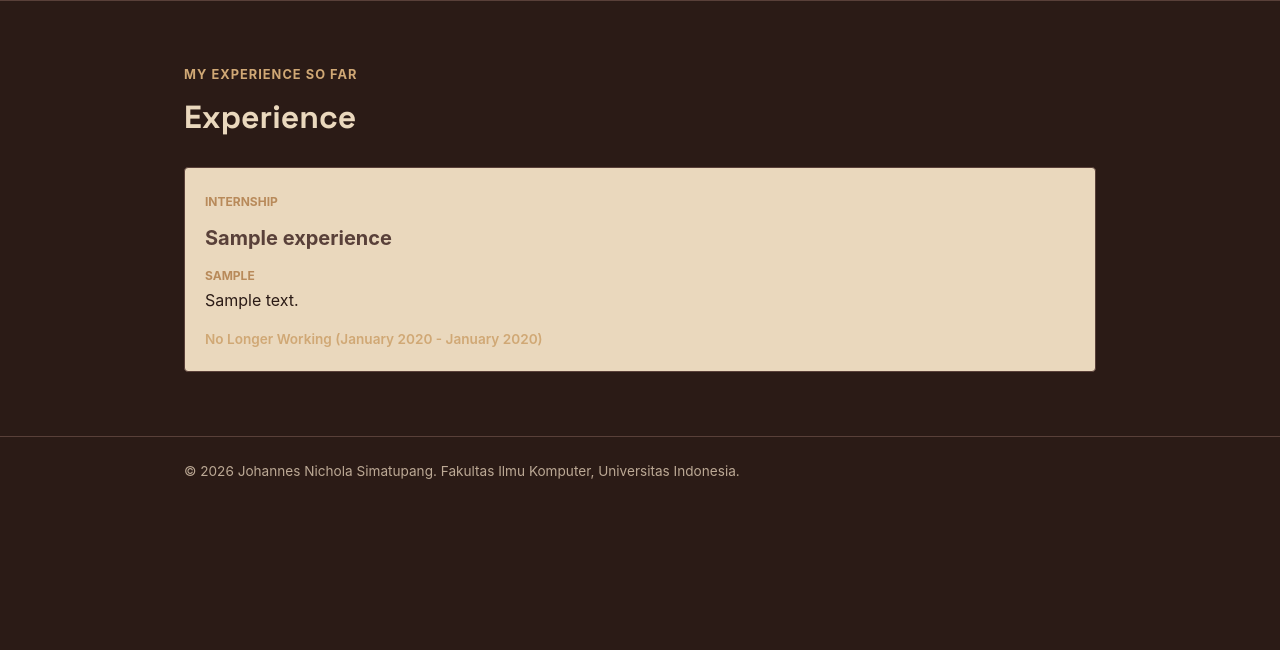
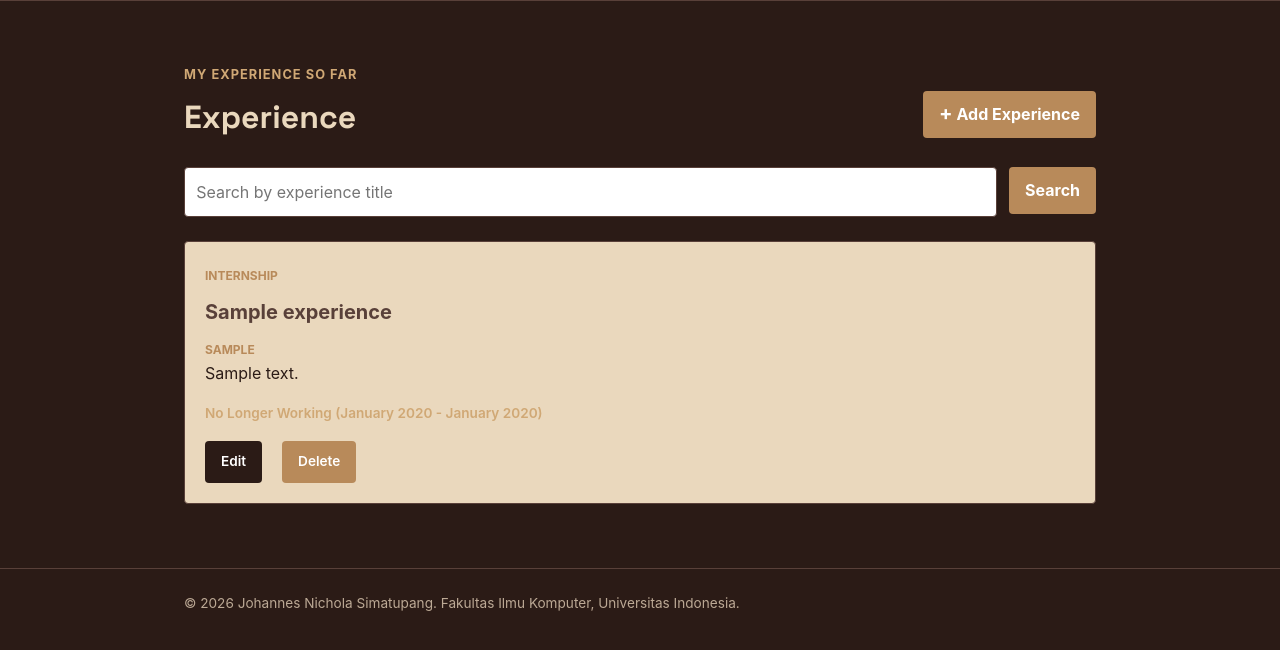
Before and after one commit to JohannesNichola/myportofolio, a Django app: page /experience/ in a window 1280 px wide. Shown: the part 74-724 px from the top of the page. Run offline with Django 5.2, Linux system fonts and the light colour scheme; tables that the repository leaves empty hold one stand-in row (values such as "Sample post").

Commit message:
feat(experience): add add experience, experience form, edit experience, delete experience, and views experience function test

```diff
--- a/main/urls.py
+++ b/main/urls.py
@@ -3,6 +3,10 @@ from django.urls import path
 from main.views import (
     show_main,
     show_experience,
+    create_experience,
+    edit_experience,
+    get_experiences_json,
+    delete_experience,
     show_education,
     show_project,
     create_project,
@@ -18,6 +22,9 @@ app_name = "main"
 urlpatterns = [
     path("", show_main, name="show_main"),
     path("experience/", show_experience, name="show_experience"),
+    path("experience/create/", create_experience, name="create_experience"),
+    path("experience/<uuid:experience_id>/edit/", edit_experience, name="edit_experience"),
+    path("experience/<uuid:experience_id>/delete/", delete_experience, name="delete_experience"),
     path("education/", show_education, name="show_education"),
     path("project/", show_project, name="show_project"),
     path("project/create/", create_project, name="create_project"),
@@ -26,4 +33,5 @@ urlpatterns = [
     path("project/<uuid:project_id>/delete-image/<uuid:image_id>/", delete_project_image, name="delete_project_image"),
     path("project/<uuid:project_id>/delete/", delete_project, name="delete_project"),
     path("api/projects/", get_projects_json, name="get_projects_json"),
+    path("api/experiences/", get_experiences_json, name="get_experiences_json"),
 ]
--- a/main/views.py
+++ b/main/views.py
@@ -3,7 +3,7 @@ from django.core import serializers
 from django.http import HttpResponse
 from django.shortcuts import get_object_or_404, redirect, render
 
-from main.forms import ProjectForm, ProjectImageForm
+from main.forms import ExperienceForm, ProjectForm, ProjectImageForm
 from main.models import Experience, Education, Project, ProjectImage, Skill
 
 
@@ -25,13 +25,76 @@ def show_main(request):
 
 
 def show_experience(request):
-    experience_list = Experience.objects.all().order_by('-started_at')
+    json_response = get_experiences_json(request)
+
+    experiences = serializers.deserialize(
+        "json",
+        json_response.content.decode("utf-8"),
+    )
+    experiences = [experience.object for experience in experiences]
+    title_query = request.GET.get("title", "").strip()
 
     context = {
         "name": "Johannes Nichola Simatupang",
-        "experience_list": experience_list,
+        "experience_list": experiences,
+        "title_query": title_query,
     }
     return render(request, "experience.html", context)
+
+
+def create_experience(request):
+    form = ExperienceForm(request.POST or None)
+
+    if request.method == "POST" and form.is_valid():
+        form.save()
+        messages.success(request, "Experience baru berhasil ditambahkan!")
+        return redirect("main:show_experience")
+
+    context = {
+        "name": "Johannes Nichola Simatupang",
+        "form": form,
+    }
+    return render(request, "experience_form.html", context)
+
+
+def edit_experience(request, experience_id):
+    experience = get_object_or_404(Experience, pk=experience_id)
+    form = ExperienceForm(request.POST or None, instance=experience)
+
+    if request.method == "POST" and form.is_valid():
+        form.save()
+        messages.success(request, "Experience berhasil diupdate!")
+        return redirect("main:show_experience")
+
+    context = {
+        "name": "Johannes Nichola Simatupang",
+        "form": form,
+        "experience": experience,
+    }
+    return render(request, "experience_form.html", context)
+
+
+def delete_experience(request, experience_id):
+    experience = get_object_or_404(Experience, pk=experience_id)
+
+    if request.method == "POST":
+        experience.delete()
+        messages.success(request, "Experience berhasil dihapus!")
+        return redirect("main:show_experience")
+
+    return redirect("main:show_experience")
+
+
+def get_experiences_json(request):
+    title_query = request.GET.get("title", "").strip()
+    experiences = Experience.objects.all().order_by("-started_at")
+
+    if title_query:
+        experiences = experiences.filter(title__icontains=title_query)
+
+    experiences_json = serializers.serialize("json", experiences)
+    return HttpResponse(experiences_json, content_type="application/json")
+
 
 def show_education(request):
     education_list = Education.objects.all().order_by('-started_at')
--- /dev/null
+++ b/templates/components/experience_delete_modal.html
@@ -0,0 +1,44 @@
+<p class="experience-status">
+    <button type="button"
+            class="button"
+            popovertarget="delete-experience-{{ experience.id }}"
+            aria-label="Delete {{ experience.title }}">
+        Delete
+    </button>
+</p>
+<div id="delete-experience-{{ experience.id }}"
+     class="project-delete-modal"
+     popover="auto"
+     role="dialog"
+     aria-modal="true"
+     aria-labelledby="delete-experience-title-{{ experience.id }}">
+    <button type="button"
+            class="project-delete-modal__backdrop"
+            popovertarget="delete-experience-{{ experience.id }}"
+            popovertargetaction="hide"
+            aria-label="Close delete confirmation"></button>
+    <div class="project-delete-modal__content">
+        <button type="button"
+                class="project-delete-modal__close"
+                popovertarget="delete-experience-{{ experience.id }}"
+                popovertargetaction="hide"
+                aria-label="Close delete confirmation">×</button>
+        <h2 id="delete-experience-title-{{ experience.id }}"
+            class="delete-project-title">Delete Experience?
+        </h2>
+        <p class="delete-project-p">
+            Are you sure you want to delete
+            <strong>{{ experience.title }}</strong>?
+        </p>
+        <div class="project-delete-modal__actions">
+            <button type="button"
+                    class="button button-secondary"
+                    popovertarget="delete-experience-{{ experience.id }}"
+                    popovertargetaction="hide">Cancel</button>
+            <form method="post" action="{% url 'main:delete_experience' experience.id %}">
+                {% csrf_token %}
+                <button type="submit" class="button button-danger">Yes, Delete</button>
+            </form>
+        </div>
+    </div>
+</div>
--- a/templates/experience.html
+++ b/templates/experience.html
@@ -1,40 +1,32 @@
-<!DOCTYPE html>
-<html lang="en">
-<head>
-    <meta charset="UTF-8">
-    <meta name="viewport" content="width=device-width, initial-scale=1.0">
-    <title>{{ name }} - Portfolio</title>
-    <link rel="preconnect" href="https://fonts.googleapis.com">
-    <link rel="preconnect" href="https://fonts.gstatic.com" crossorigin>
-    <link href="https://fonts.googleapis.com/css2?family=Space+Grotesk:wght@500;700&display=swap" rel="stylesheet">
-    <link rel="stylesheet" href="/static/css/style.css">
-
-    <!-- Font Awesome icons -->
-    <link rel="stylesheet" href="https://cdnjs.cloudflare.com/ajax/libs/font-awesome/6.5.2/css/all.min.css">
-</head>
-
-<body>
-    <header class="site-header">
-        <div class="container">
-            <a href="{% url 'main:show_main' %}" class="brand">{{ name }}</a>
-            <nav>
-                <a href="{% url 'main:show_main' %}">Profile</a>
-                <a href="{% url 'main:show_experience' %}">Experience</a>
-                <a href="{% url 'main:show_education' %}">Education</a>
-                <a href="{% url 'main:show_project' %}">Project</a>
-            </nav>
-        </div>
-    </header>
-
-    <!-- =====================================================
-    MAIN CONTENT
-    ===================================================== -->
-
+{% extends "base.html" %}
+{% block meta %}
+    <title>Experience - {{ name }}</title>
+{% endblock meta %}
+{% block content %}
     <main>
         <section class="experience-section" id="experience">
             <div class="container">
                 <p class="section-kicker">My Experience So Far</p>
-                <h1>Experience</h1>
+                <div class="project-header">
+                    <h1>Experience</h1>
+                    <a href="{% url 'main:create_experience' %}"
+                       class="button project-add-button">
+                        <span aria-hidden="true">+</span>
+                        Add Experience
+                    </a>
+                </div>
+
+                <form method="get"
+                      action="{% url 'main:show_experience' %}"
+                      class="project-search">
+                    <input type="search"
+                           name="title"
+                           value="{{ title_query }}"
+                           placeholder="Search by experience title"
+                           class="project-search__input"
+                           aria-label="Search by experience title">
+                    <button type="submit" class="button">Search</button>
+                </form>
 
                 <div class="experience-grid">
                     {% for experience in experience_list %}
@@ -53,21 +45,25 @@
                             {% else %}
                                 <p class="experience-status">No Longer Working ({{ experience.started_at|date:"F Y" }} - {{ experience.ended_at|date:"F Y" }})</p>
                             {% endif %}
+
+                            <div class="project-card-actions">
+                                <div class="project-actions">
+                                    <a href="{% url 'main:edit_experience' experience.id %}" class="button button-edit">Edit</a>
+                                    {% include "components/experience_delete_modal.html" with experience=experience %}
+                                </div>
+                            </div>
                         </article>
                     {% empty %}
-                        <p class="empty-state">
-                            No experience has been added yet.
-                        </p>
+                        {% if title_query %}
+                            <p class="empty-state">There is no experience with that title.</p>
+                        {% else %}
+                            <p class="empty-state">
+                                No experience has been added yet.
+                            </p>
+                        {% endif %}
                     {% endfor %}
                 </div>
             </div>
         </section>
     </main>
-
-    <footer class="site-footer">
-        <div class="container">
-            <p>&copy; 2026 {{ name }}. Fakultas Ilmu Komputer, Universitas Indonesia.</p>
-        </div>
-    </footer>
-</body>
-</html>
+{% endblock content %}
```
Also changed, not shown: main/forms.py (+60 -1 lines), main/tests.py (+154 -0 lines), templates/experience_form.html (added, +31 -0 lines), 1 other file.
